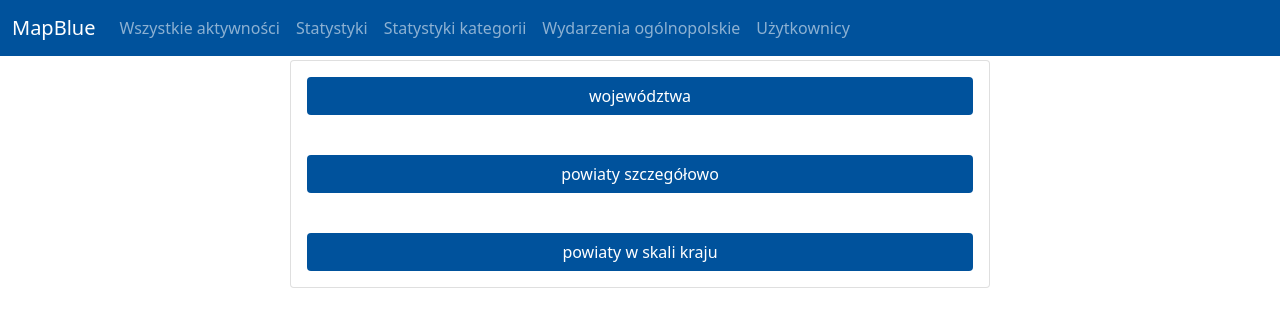
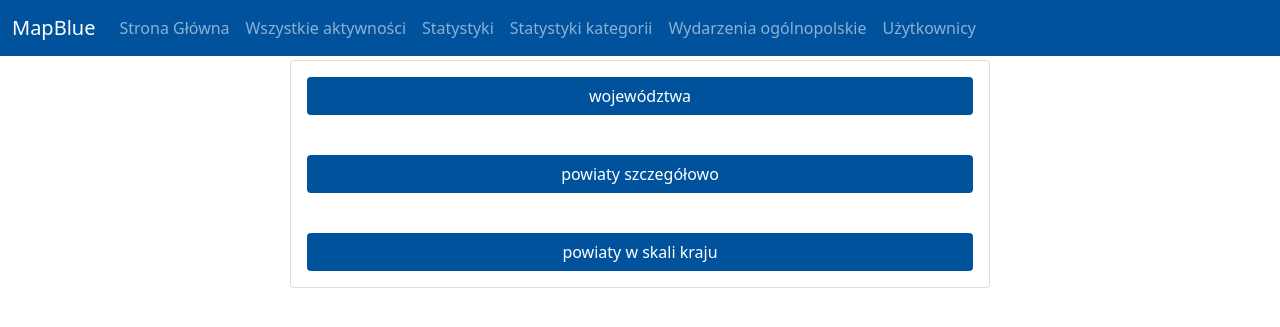
Before and after one commit to kapitanspider/mapblue, a PHP site: page /admin_statystyki.php in a window 1280 px wide. Shown: the top 327 px of the page. Run offline with PHP 8.4, Linux system fonts and the light colour scheme.

Commit message:
Poprawka

```diff
--- a/admin_ostatnie_aktywnosci.php
+++ b/admin_ostatnie_aktywnosci.php
@@ -24,6 +24,9 @@ src="https://cdnjs.cloudflare.com/ajax/libs/Chart.js/2.9.4/Chart.js">
     </button>
     <div class="collapse navbar-collapse" id="navbarSupportedContent">
     <ul class="navbar-nav me-auto">
+    <li class="nav-item">
+        <a class="nav-link" href="main.php">Strona Główna</a>
+      </li>
       <li class="nav-item">
         <a class="nav-link" href="admin_aktywnosci.php">Wszystkie aktywności</a>
       </li>
--- a/admin_ostatnie_aktywnosci_udostępnij.php
+++ b/admin_ostatnie_aktywnosci_udostępnij.php
@@ -24,6 +24,9 @@ src="https://cdnjs.cloudflare.com/ajax/libs/Chart.js/2.9.4/Chart.js">
     </button>
     <div class="collapse navbar-collapse" id="navbarSupportedContent">
     <ul class="navbar-nav me-auto">
+    <li class="nav-item">
+        <a class="nav-link" href="main.php">Strona Główna</a>
+      </li>
       <li class="nav-item">
         <a class="nav-link" href="admin_aktywnosci.php">Wszystkie aktywności</a>
       </li>
--- a/admin_statystyki.php
+++ b/admin_statystyki.php
@@ -17,6 +17,9 @@
     </button>
     <div class="collapse navbar-collapse" id="navbarSupportedContent">
     <ul class="navbar-nav me-auto">
+    <li class="nav-item">
+        <a class="nav-link" href="main.php">Strona Główna</a>
+      </li>
       <li class="nav-item">
         <a class="nav-link" href="admin_aktywnosci.php">Wszystkie aktywności</a>
       </li>
--- a/admin_statystyki_gmina_lista.php
+++ b/admin_statystyki_gmina_lista.php
@@ -26,6 +26,9 @@ src="https://cdnjs.cloudflare.com/ajax/libs/Chart.js/2.9.4/Chart.js">
     </button>
     <div class="collapse navbar-collapse" id="navbarSupportedContent">
     <ul class="navbar-nav me-auto">
+    <li class="nav-item">
+        <a class="nav-link" href="main.php">Strona Główna</a>
+      </li>
       <li class="nav-item">
         <a class="nav-link" href="admin_aktywnosci.php">Wszystkie aktywności</a>
       </li>
--- a/admin_statystyki_kategorie.php
+++ b/admin_statystyki_kategorie.php
@@ -24,6 +24,9 @@ src="https://cdnjs.cloudflare.com/ajax/libs/Chart.js/2.9.4/Chart.js">
     </button>
     <div class="collapse navbar-collapse" id="navbarSupportedContent">
     <ul class="navbar-nav me-auto">
+    <li class="nav-item">
+        <a class="nav-link" href="main.php">Strona Główna</a>
+      </li>
       <li class="nav-item">
         <a class="nav-link" href="admin_aktywnosci.php">Wszystkie aktywności</a>
       </li>
--- a/admin_statystyki_powiat_szczegoly.php
+++ b/admin_statystyki_powiat_szczegoly.php
@@ -24,6 +24,9 @@ src="https://cdnjs.cloudflare.com/ajax/libs/Chart.js/2.9.4/Chart.js">
     </button>
     <div class="collapse navbar-collapse" id="navbarSupportedContent">
     <ul class="navbar-nav me-auto">
+    <li class="nav-item">
+        <a class="nav-link" href="main.php">Strona Główna</a>
+      </li>
       <li class="nav-item">
         <a class="nav-link" href="admin_aktywnosci.php">Wszystkie aktywności</a>
       </li>
--- a/admin_statystyki_powiaty.php
+++ b/admin_statystyki_powiaty.php
@@ -24,6 +24,9 @@ src="https://cdnjs.cloudflare.com/ajax/libs/Chart.js/2.9.4/Chart.js">
     </button>
     <div class="collapse navbar-collapse" id="navbarSupportedContent">
     <ul class="navbar-nav me-auto">
+    <li class="nav-item">
+        <a class="nav-link" href="main.php">Strona Główna</a>
+      </li>
       <li class="nav-item">
         <a class="nav-link" href="admin_aktywnosci.php">Wszystkie aktywności</a>
       </li>
--- a/admin_statystyki_powiaty_best.php
+++ b/admin_statystyki_powiaty_best.php
@@ -23,6 +23,9 @@ src="https://cdnjs.cloudflare.com/ajax/libs/Chart.js/2.9.4/Chart.js">
     </button>
     <div class="collapse navbar-collapse" id="navbarSupportedContent">
     <ul class="navbar-nav me-auto">
+    <li class="nav-item">
+        <a class="nav-link" href="main.php">Strona Główna</a>
+      </li>
       <li class="nav-item">
         <a class="nav-link" href="admin_aktywnosci.php">Wszystkie aktywności</a>
       </li>
--- a/admin_statystyki_wojewodztwa.php
+++ b/admin_statystyki_wojewodztwa.php
@@ -23,6 +23,9 @@ src="https://cdnjs.cloudflare.com/ajax/libs/Chart.js/2.9.4/Chart.js">
     </button>
     <div class="collapse navbar-collapse" id="navbarSupportedContent">
     <ul class="navbar-nav me-auto">
+    <li class="nav-item">
+        <a class="nav-link" href="main.php">Strona Główna</a>
+      </li>
       <li class="nav-item">
         <a class="nav-link" href="admin_aktywnosci.php">Wszystkie aktywności</a>
       </li>
--- a/admin_users.php
+++ b/admin_users.php
@@ -21,6 +21,9 @@ include('dbconfig.php');
     </button>
     <div class="collapse navbar-collapse" id="navbarSupportedContent">
     <ul class="navbar-nav me-auto">
+    <li class="nav-item">
+        <a class="nav-link" href="main.php">Strona Główna</a>
+      </li>
       <li class="nav-item">
         <a class="nav-link" href="admin_aktywnosci.php">Wszystkie aktywności</a>
       </li>
--- a/admin_users_add_new.php
+++ b/admin_users_add_new.php
@@ -20,6 +20,9 @@ include('dbconfig.php');
     </button>
     <div class="collapse navbar-collapse" id="navbarSupportedContent">
     <ul class="navbar-nav me-auto">
+    <li class="nav-item">
+        <a class="nav-link" href="main.php">Strona Główna</a>
+      </li>
       <li class="nav-item">
         <a class="nav-link" href="admin_aktywnosci.php">Wszystkie aktywności</a>
       </li>
--- a/admin_users_change_pass.php
+++ b/admin_users_change_pass.php
@@ -20,6 +20,9 @@ include('dbconfig.php');
     </button>
     <div class="collapse navbar-collapse" id="navbarSupportedContent">
     <ul class="navbar-nav me-auto">
+    <li class="nav-item">
+        <a class="nav-link" href="main.php">Strona Główna</a>
+      </li>
       <li class="nav-item">
         <a class="nav-link" href="admin_aktywnosci.php">Wszystkie aktywności</a>
       </li>
--- a/admin_users_edit.php
+++ b/admin_users_edit.php
@@ -20,6 +20,9 @@ include('dbconfig.php');
     </button>
     <div class="collapse navbar-collapse" id="navbarSupportedContent">
     <ul class="navbar-nav me-auto">
+    <li class="nav-item">
+        <a class="nav-link" href="main.php">Strona Główna</a>
+      </li>
       <li class="nav-item">
         <a class="nav-link" href="admin_aktywnosci.php">Wszystkie aktywności</a>
       </li>
--- a/admin_wydarzenie_krajowe.php
+++ b/admin_wydarzenie_krajowe.php
@@ -20,6 +20,9 @@ include('dbconfig.php');
     </button>
     <div class="collapse navbar-collapse" id="navbarSupportedContent">
 	<ul class="navbar-nav me-auto">
+	<li class="nav-item">
+        <a class="nav-link" href="main.php">Strona Główna</a>
+      </li>
       <li class="nav-item">
         <a class="nav-link" href="admin_aktywnosci.php">Wszystkie aktywności</a>
       </li>
--- a/admin_wydarzenie_krajowe_dodaj.php
+++ b/admin_wydarzenie_krajowe_dodaj.php
@@ -20,6 +20,9 @@ include('dbconfig.php');
     </button>
     <div class="collapse navbar-collapse" id="navbarSupportedContent">
     <ul class="navbar-nav me-auto">
+    <li class="nav-item">
+        <a class="nav-link" href="main.php">Strona Główna</a>
+      </li>
       <li class="nav-item">
         <a class="nav-link" href="admin_aktywnosci.php">Wszystkie aktywności</a>
       </li>
--- a/admin_wydarzenie_krajowe_pochodne.php
+++ b/admin_wydarzenie_krajowe_pochodne.php
@@ -20,6 +20,9 @@ include('dbconfig.php');
     </button>
     <div class="collapse navbar-collapse" id="navbarSupportedContent">
     <ul class="navbar-nav me-auto">
+    <li class="nav-item">
+        <a class="nav-link" href="main.php">Strona Główna</a>
+      </li>
       <li class="nav-item">
         <a class="nav-link" href="admin_aktywnosci.php">Wszystkie aktywności</a>
       </li>
```
